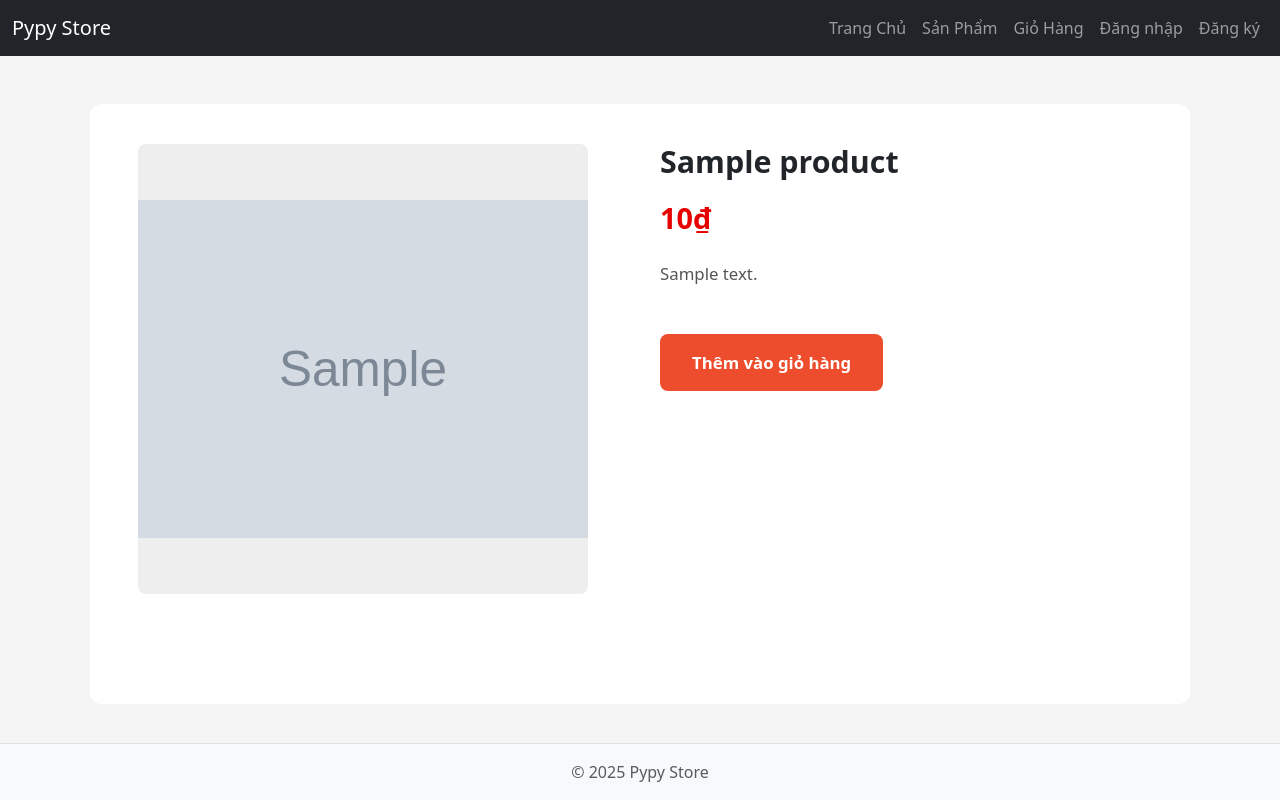
After one commit to BTu-newbiecod/flask-ecommerce-project, a Flask app: a page that uses app/templates/product_detail.html in a window 1280 px wide. The commit adds this page. Run offline with Flask 3, Linux system fonts and the light colour scheme; tables that the repository leaves empty hold one stand-in row (values such as "Sample post"); grey boxes marked "Sample" are stand-in pictures; some libraries are stand-ins or nearby versions.

Commit message:
product_detail.html cơ bản

```diff
--- a/app/routes.py
+++ b/app/routes.py
@@ -12,7 +12,7 @@ def index():
     return render_template("index.html", products = products)
 
 
-@bp.route('/product/<int:id>')
-def product_detail(id):
+@bp.route('/product-<int:id>-<string:slug>')
+def product_detail(id, slug):
     product = Product.query.get_or_404(id)
     return render_template('product_detail.html', product=product)
--- a/app/templates/index.html
+++ b/app/templates/index.html
@@ -63,7 +63,7 @@
     <div class="row">
         {% for product in products%}
         <div class="col-5th mb-4">
-            <a href="{{ url_for('main.product_detail', id=product.id) }}" class="text-decoration-none text-dark">
+            <a href="{{ url_for('main.product_detail', id=product.id, slug=product.name|replace(' ', '-')) }}" class="text-decoration-none text-dark">
                 <div class="card h-100 shadow-sm" style="height: 450px;">
                 <img src="{{ url_for('static', filename='images/products/' + product.img_file) }}" class="card-img-top" alt="{{ product.name }}">
                     <div class="card-body">
--- /dev/null
+++ b/app/templates/product_detail.html
@@ -0,0 +1,117 @@
+{% extends "base.html" %}
+
+{% block title %}{{ product.name }}{% endblock %}
+
+{% block head_css %}
+{{ super() }}
+<style>
+    body {
+        background-color: #f5f5f5 !important;
+    }
+
+    .product-page {
+        display: flex;
+        justify-content: center;
+        margin-top: 20px;
+        padding: 0rem 0;
+        min-height: calc(100vh - 200px);
+        background-color: #f5f5f5;
+    }
+
+    .product-detail {
+        display: flex;
+        align-items: flex-start;
+        gap: 2.5rem;
+        padding: 2.5rem 3rem;
+        background: #fff;
+        border-radius: 12px;
+        box-shadow: 0 0 10px rgba(255, 255, 255, 0.08);
+        width: 100%;
+        max-width: 1100px;
+    }
+
+
+    .product-detail img {
+        width: 450px;
+        height: 450px;
+        object-fit: contain;
+        border-radius: 8px;
+        background-color: #eeeeee;
+        flex-shrink: 0;
+    }
+
+
+    .product-info {
+        flex: 1;
+        padding-left: 2rem;
+    }
+
+    .product-info h2 {
+        font-size: 1.9rem;
+        font-weight: 600;
+        margin-bottom: 1rem;
+    }
+
+    .product-price {
+        color: #e60000;
+        font-size: 1.8rem;
+        font-weight: 700;
+        margin-bottom: 1.2rem;
+    }
+
+    .product-description {
+        font-size: 1.05rem;
+        color: #555;
+        line-height: 1.8;
+    }
+
+    .btn-buy {
+        margin-top: 1.8rem;
+        background-color: #ee4d2d;
+        color: #fff;
+        border: none;
+        padding: 1rem 2rem;
+        border-radius: 8px;
+        font-weight: 600;
+        font-size: 1.05rem;
+        transition: background-color 0.2s;
+    }
+
+    .btn-buy:hover {
+        background-color: #d8431c;
+    }
+
+    @media (max-width: 992px) {
+        .product-detail {
+            flex-direction: column;
+            align-items: center;
+            text-align: center;
+            padding: 1.5rem;
+        }
+        .product-detail img {
+            width: 100%;
+            height: auto;
+        }
+        .product-info {
+            padding-left: 0;
+        }
+    }
+</style>
+{% endblock %}
+
+{% block content %}
+<div class="product-page">
+    <div class="product-detail">
+        <img src="{{ url_for('static', filename='images/products/' + product.img_file) }}" alt="{{ product.name }}">
+
+        <div class="product-info">
+            <h2>{{ product.name }}</h2>
+            <div class="product-price">{{ "{:,.0f}".format(product.price) }}₫</div>
+            <p class="product-description">
+                {{ product.description or "Chưa có mô tả cho sản phẩm này." }}
+            </p>
+            <button class="btn-buy">Thêm vào giỏ hàng</button>
+        </div>
+    </div>
+</div>
+{% endblock %}
```
Also changed, not shown: app/static/images/products/jean_rach_goi.jpg.
